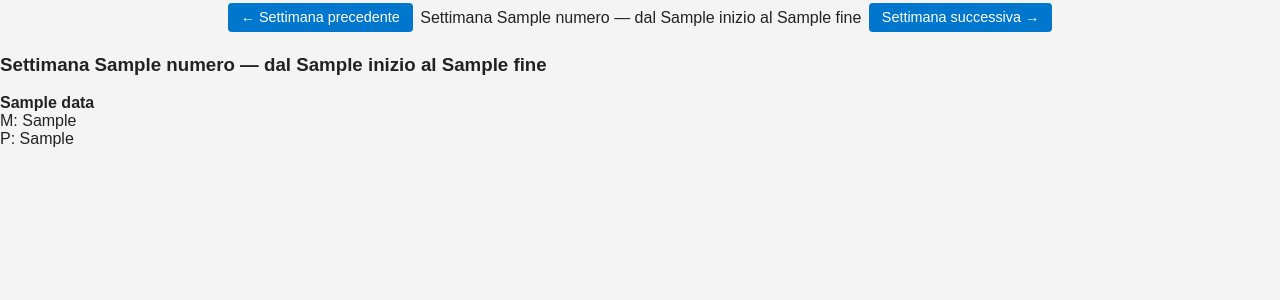
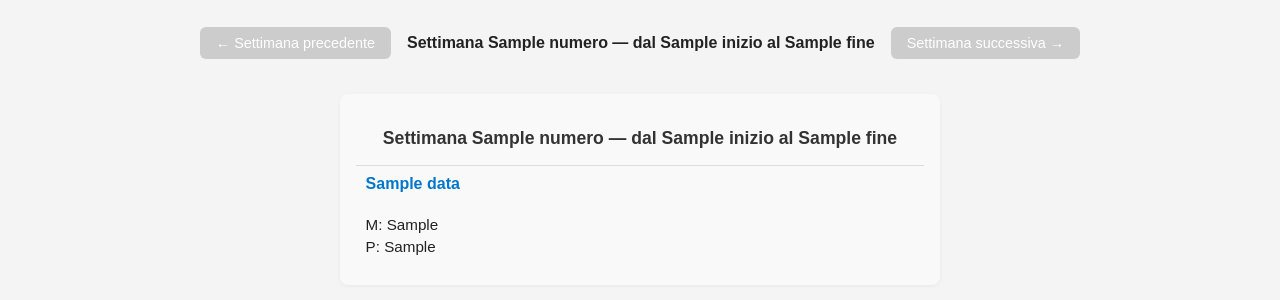
Before and after one commit to gioele134/Org-inc, a Flask app: template templates/riepilogo.html in a window 1280 px wide. Shown: the part 118-418 px from the top of the page. Run offline with Flask 3, Linux system fonts and the light colour scheme; the template is opened without the code that fills it: most values are stand-ins (such as "Sample title", 1, 10 or a date in 2020).

Commit message:
Update styles.css

```diff
--- a/static/styles.css
+++ b/static/styles.css
@@ -230,3 +230,73 @@ header a {
   font-weight: bold;
   text-align: center;
 }
+
+/* Sezione riepilogo */
+.riepilogo {
+  max-width: 600px;
+  margin: 2rem auto;
+  padding: 0 1rem;
+  font-family: sans-serif;
+}
+
+.settimana {
+  margin-bottom: 2.5rem;
+  background-color: #f9f9f9;
+  padding: 1rem;
+  border-radius: 8px;
+  box-shadow: 0 1px 4px rgba(0,0,0,0.05);
+}
+
+.settimana h3 {
+  font-size: 1.1rem;
+  margin-bottom: 1rem;
+  text-align: center;
+  color: #333;
+}
+
+.giorno-riepilogo {
+  padding: 0.6rem;
+  border-top: 1px solid #ddd;
+}
+
+.giorno-riepilogo strong {
+  display: block;
+  font-size: 1rem;
+  margin-bottom: 0.3rem;
+  color: #0077cc;
+}
+
+.giorno-riepilogo div {
+  font-size: 0.95rem;
+  margin-bottom: 0.3rem;
+}
+
+.navigazione {
+  display: flex;
+  justify-content: center;
+  align-items: center;
+  gap: 0.8rem;
+  margin: 1.5rem auto;
+  text-align: center;
+  flex-wrap: wrap;
+}
+
+.navigazione button {
+  padding: 0.5rem 1rem;
+  font-size: 0.9rem;
+  background-color: #0077cc;
+  color: white;
+  border: none;
+  border-radius: 6px;
+  cursor: pointer;
+}
+
+.navigazione button:disabled {
+  background-color: #ccc;
+  cursor: default;
+}
+
+#titoloSettimana {
+  font-weight: bold;
+  font-size: 1rem;
+}
```
